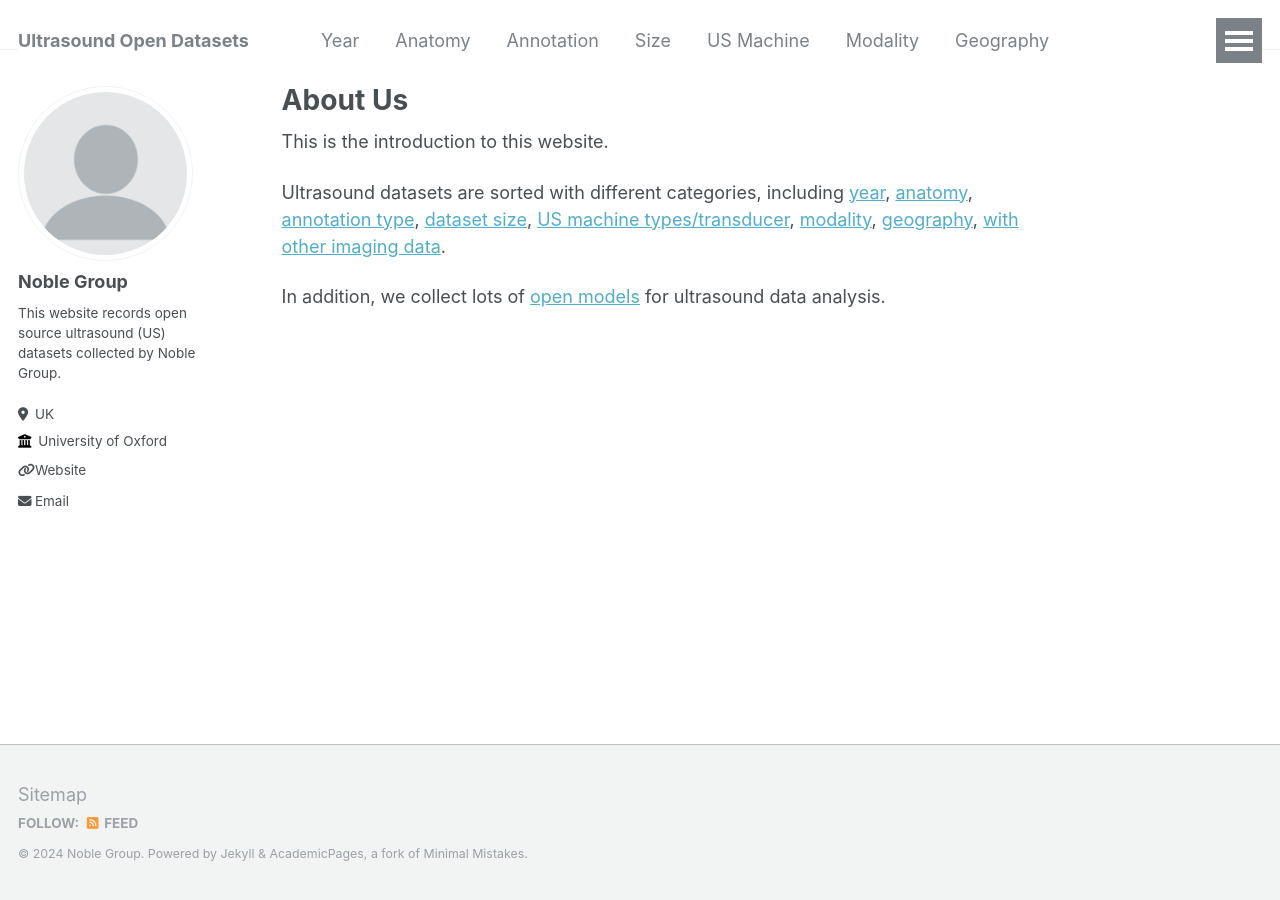
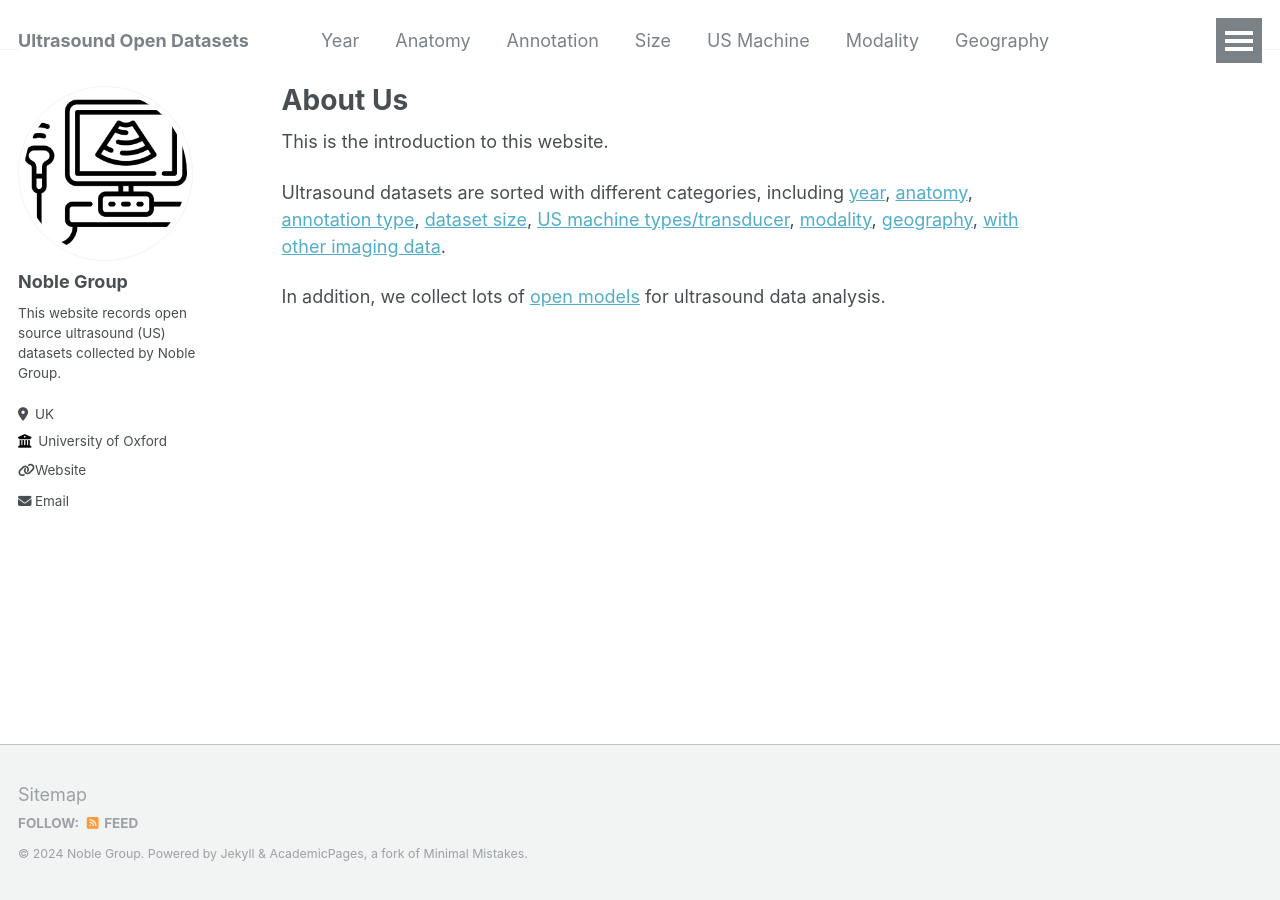
Before and after one commit to USdata-NobleGroup/USdata-NobleGroup.github.io, a Jekyll site: the page built from _pages/about.md, in a window 1280 px wide. Built offline with Jekyll 4.4.1, drawn with Linux system fonts in a browser that asks for light colours.

Commit message:
Update _config.yml

```diff
--- a/_config.yml
+++ b/_config.yml
@@ -21,7 +21,7 @@ repository               : "USdata-NobleGroup/USdata-NobleGroup.github.io"
 #               Additional customization can be done by editing /_includes/author-profile.html
 author:
   # Biographic information
-  avatar           : "profile.png"
+  avatar           : "7077957.png"
   name             : "Noble Group"
   pronouns         : # example: "she/her"
   bio              : "This website records open source ultrasound (US) datasets collected by Noble Group."
```
